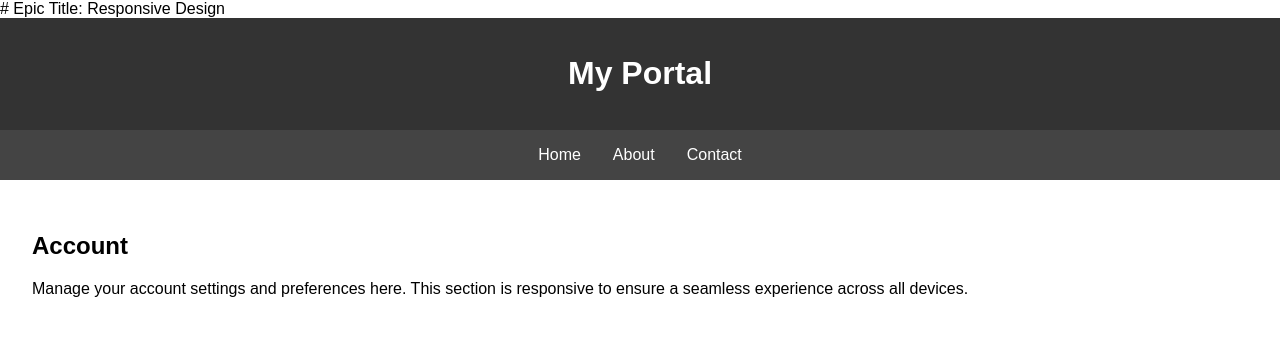
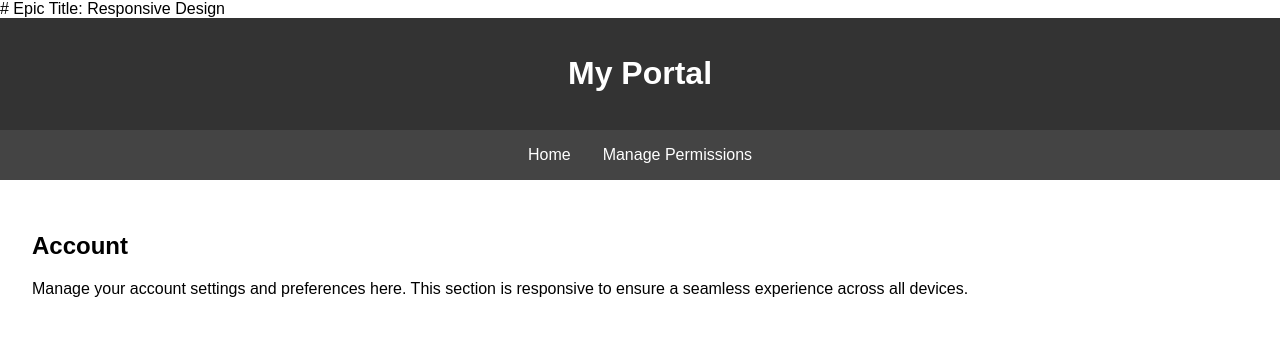
Before and after one commit to Pardhu-Guttula/BankingUsecase, a Python web app: template backend/templates/account.html in a window 1280 px wide. Shown: the top 338 px of the page. Run offline with Jinja, Linux system fonts and the light colour scheme; the template is opened without the code that fills it, so the values that code supplies are empty.

Commit message:
commited by n8n

```diff
--- a/backend/templates/base.html
+++ b/backend/templates/base.html
@@ -1,4 +1,4 @@
-<!-- Epic Title: Responsive Design -->
+<!-- Epic Title: Role-based Access Control -->
 
 <!DOCTYPE html>
 <html lang="en">
@@ -16,8 +16,7 @@
     <nav>
         <ul>
             <li><a href="{{ url_for('index') }}">Home</a></li>
-            <li><a href="#">About</a></li>
-            <li><a href="#">Contact</a></li>
+            <li><a href="{{ url_for('manage_permissions') }}">Manage Permissions</a></li>
         </ul>
     </nav>
     <main>
```
